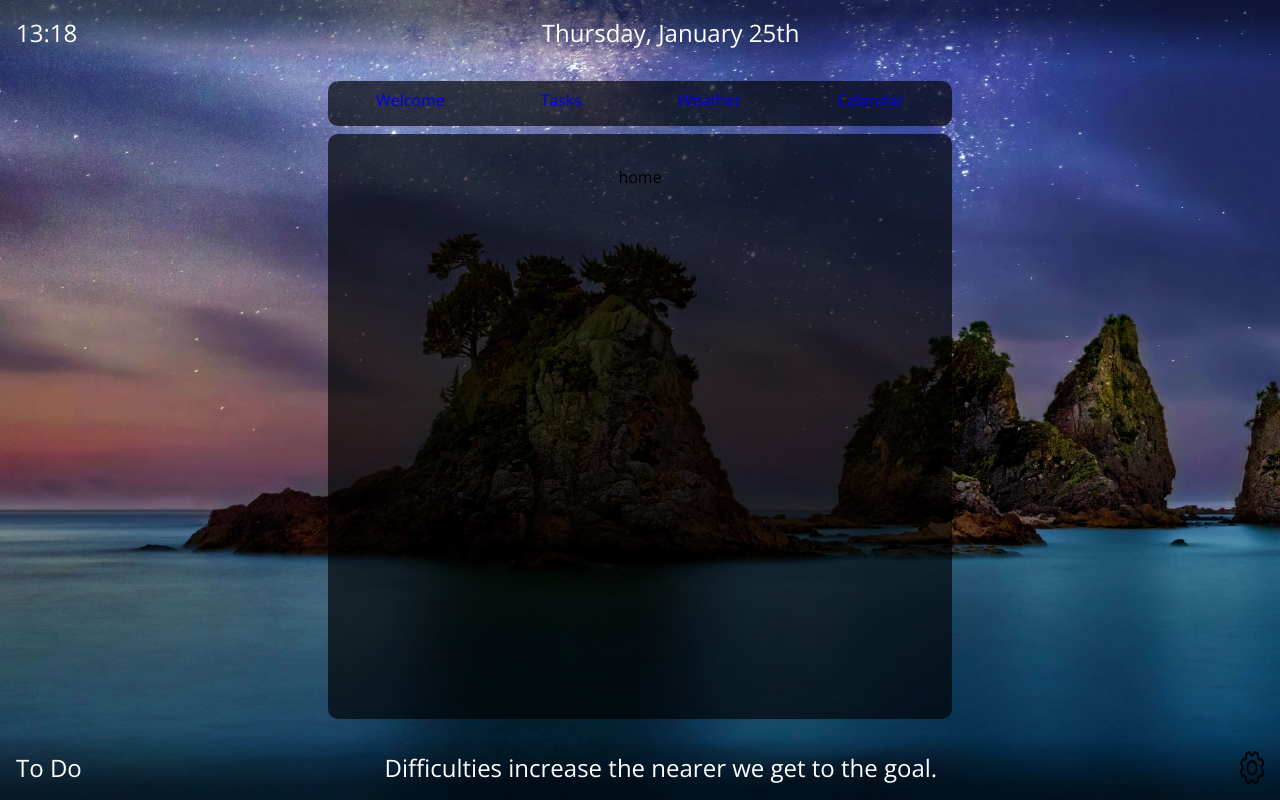
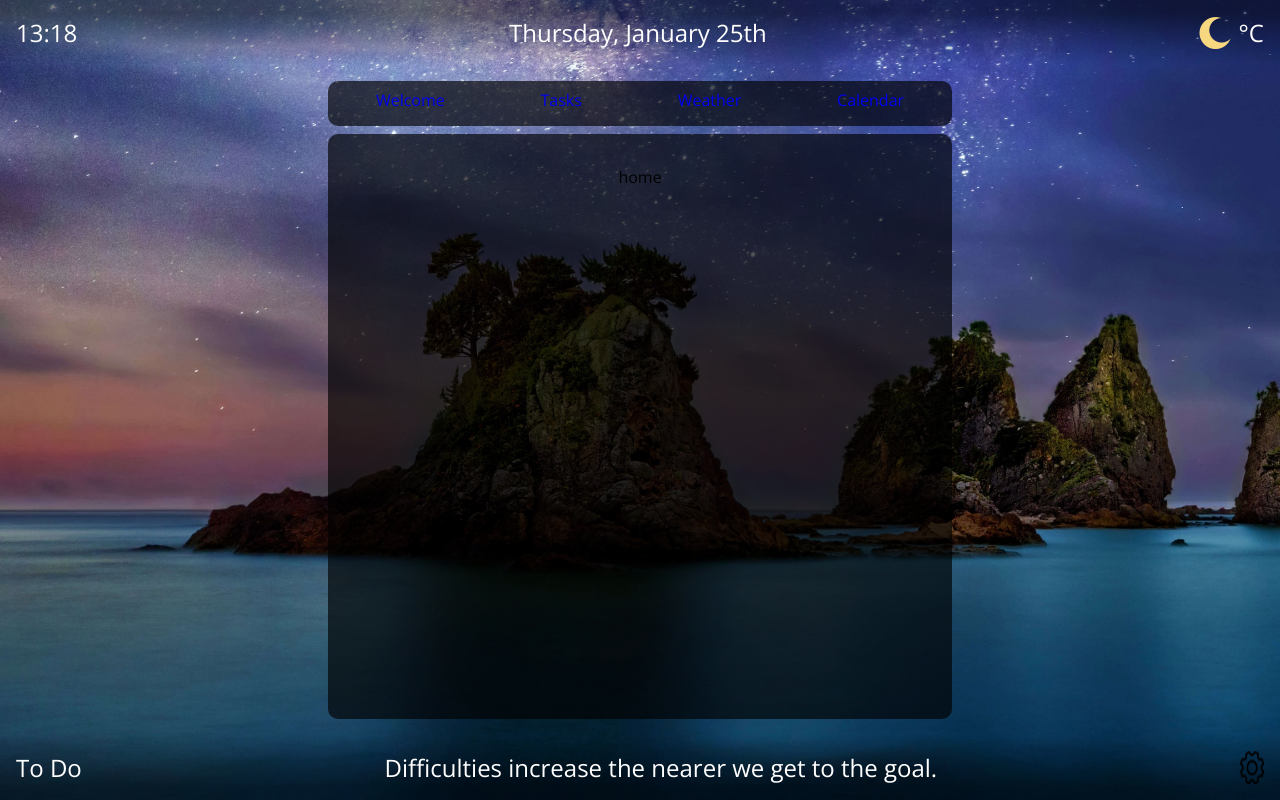
Before and after one commit to Alekssthlm/Mental-project, a React (Vite) app: page / in a window 1280 px wide. Built offline with nearby package versions, Linux system fonts and the light colour scheme; no server answers.

Commit message:
last fix

```diff
--- a/src/components/TopWeather.jsx
+++ b/src/components/TopWeather.jsx
@@ -1,4 +1,5 @@
 import React, { useEffect, useState } from 'react';
+import useWeatherData from "../hooks/useWeatherData.js";
 
 import clearday_icon from "../assets/clearday.png";
 import clearnight_icon from "../assets/clearnight.png";
@@ -13,8 +14,11 @@ import rain_icon from "../assets/rain.png";
 import snow_icon from "../assets/snow.png";
 import thunderstorm_icon from "../assets/thunderstorm.png";
 
-export default function TopWeather({ weatherData }) {
+export default function TopWeather() {
     const [wicon, setWicon] = useState(clearnight_icon);
+    const [temperature, setTemperature] = useState(null);
+    const { weatherData } = useWeatherData();
+
 
     const iconMapping = {
         "01d": clearday_icon,
@@ -36,39 +40,20 @@ export default function TopWeather({ weatherData }) {
       };
 
       useEffect(() => {
-        const weatherIcon = weatherData?.weather[0].icon;
-        const selectedIcon = iconMapping[weatherIcon] || iconMapping.default;
+        if (weatherData && weatherData.main) {
+          const { main, weather } = weatherData;
+          const weatherIcon = weather[0].icon;
+          const selectedIcon = iconMapping[weatherIcon] || iconMapping.default;
 
-        setWicon(selectedIcon);
-      }, [weatherData?.weather]);
-
-      const [temperature, setTemperature] = useState(null);
-
-      useEffect(() => {
-        // Update the temperature initially
-        if (weatherData && weatherData.main) {
-          setTemperature(Math.round(weatherData.main.temp));
+          setTemperature(Math.round(main.temp));
+          setWicon(selectedIcon);
         }
-
-        // Set up an interval to periodically update the temperature
-        const intervalId = setInterval(() => {
-          if (weatherData && weatherData.main) {
-            setTemperature(Math.round(weatherData.main.temp));
-          }
-        }, 1000); // 5 minutes in milliseconds
-
-        // Clean up the interval on component unmount
-        return () => clearInterval(intervalId);
       }, [weatherData]);
 
     return (
         <>
-          {weatherData && weatherData.main && (
-            <>
               <img className="header-weather-icon" src={wicon} alt="" />
               <div className="temperature">{temperature} &deg;C</div>
-            </>
-          )}
         </>
       );
 }
--- a/src/pages/SiteWrap.jsx
+++ b/src/pages/SiteWrap.jsx
@@ -1,18 +1,12 @@
-import { useEffect, useState } from "react";
 import Navbar from "../components/Navbar";
 import AppContainer from "../components/AppContainer";
-
 import Time from "../components/Time";
 import CurrentDate from "../components/CurrentDate";
-import useWeatherData from "../hooks/useWeatherData.js";
 import Footer from "../components/Footer";
-
 import settings_icon from "../assets/settings.png";
-import clearday_icon from "../assets/clearday.png";
 import TopWeather from "../components/TopWeather";
 
 export default function SiteWrap() {
-  const { weatherData } = useWeatherData();
 
   return (
     <div className="body">
@@ -20,7 +14,7 @@ export default function SiteWrap() {
         <Time />
         <CurrentDate />
         <div className="header-weather">
-          <TopWeather weatherData={weatherData} />
+          <TopWeather />
         </div>
       </header>
       <div className="site-wrap">
--- a/src/pages/WeatherPage.jsx
+++ b/src/pages/WeatherPage.jsx
@@ -21,7 +21,7 @@ import sunrise_icon from "../assets/sunrise.png";
 import sunset_icon from "../assets/sunset.png";
 
 export default function WeatherPage() {
-  const { weatherData, fetchWeatherData, updateLocation } = useWeatherData();
+  const { weatherData, fetchWeatherData, updateLocation, setWeatherData } = useWeatherData();
   const [wicon, setWicon] = useState(clearnight_icon);
 
   const formatTime = (timestamp) => {
```
